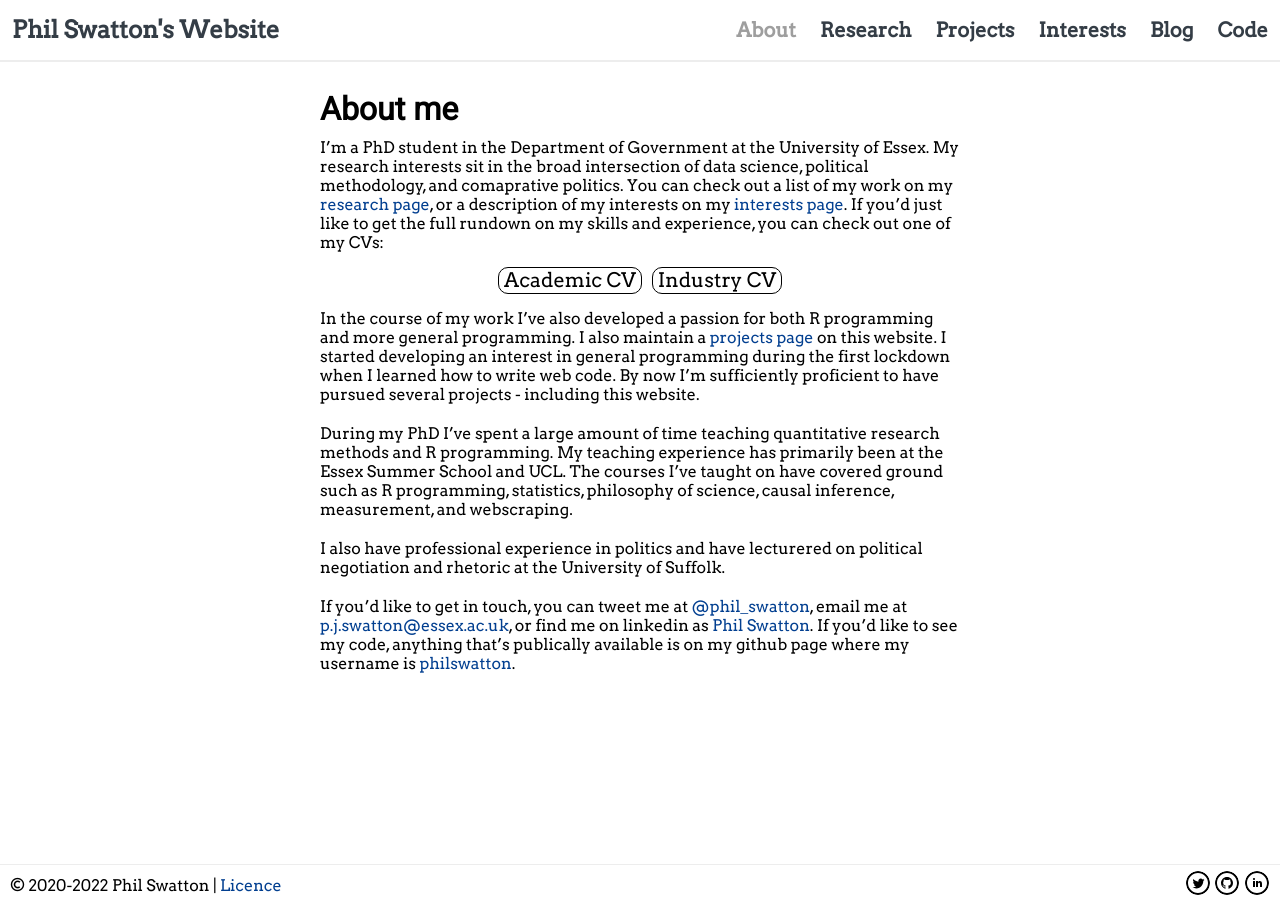
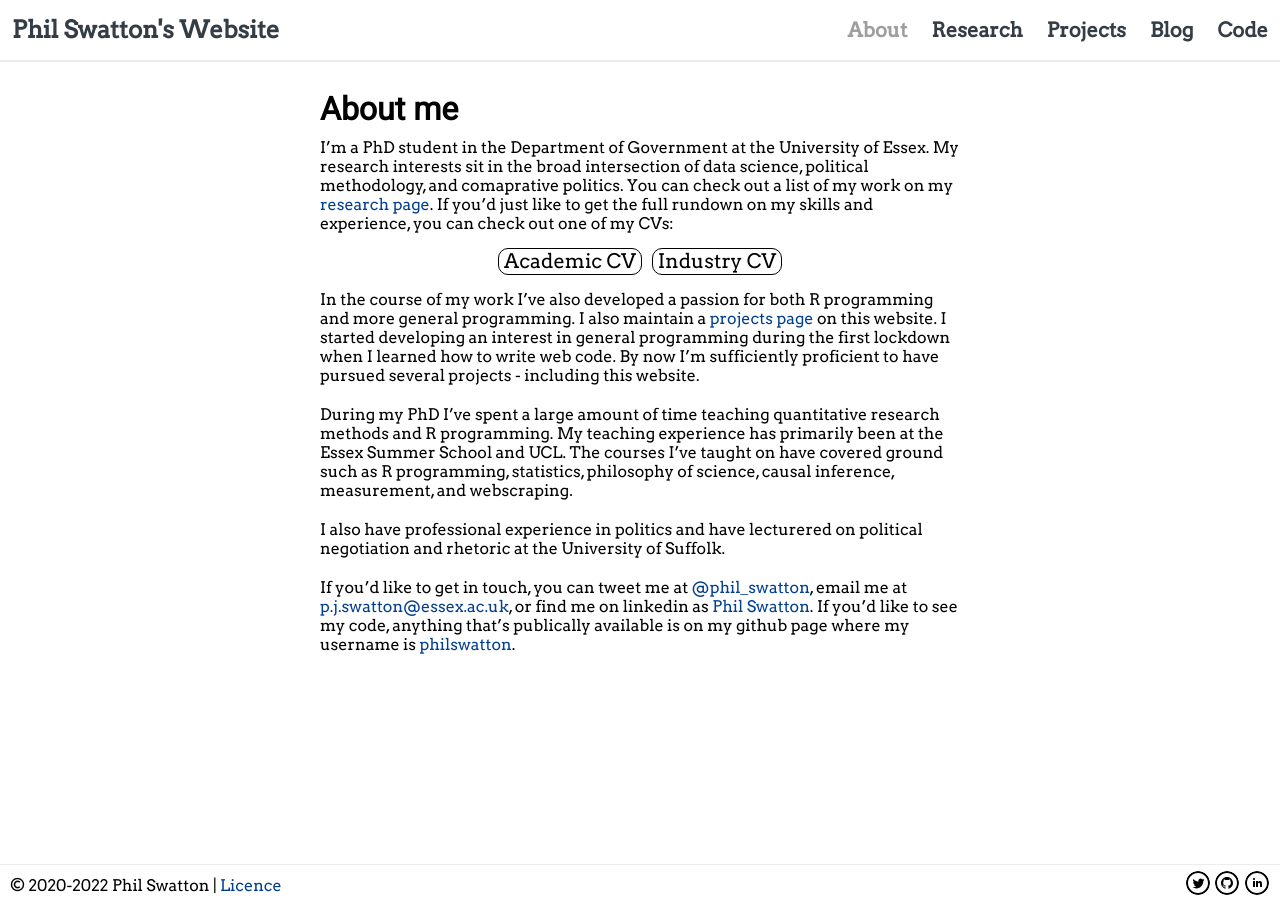
Before and after one commit to philswatton/philswatton.github.io, a Jekyll site: the page built from about.md, in a window 1280 px wide. Built offline with Jekyll 4.4.1, drawn with Linux system fonts in a browser that asks for light colours.

Commit message:
hiding interests page for now

```diff
--- a/_data/navigation.yml
+++ b/_data/navigation.yml
@@ -6,8 +6,8 @@
   link: /research.html
 - name: Projects
   link: /projects/
-- name: Interests
-  link: /interests.html
+# - name: Interests
+#   link: /interests.html
 - name: Blog
   link: /blog.html
 - name: Code
--- a/about.md
+++ b/about.md
@@ -5,7 +5,7 @@ title: interests
 
 # About me
 
-I'm a PhD student in the Department of Government at the University of Essex. My research interests sit in the broad intersection of data science, political methodology, and comaprative politics. You can check out a list of my work on my [research page](/research), or a description of my interests on my [interests page](/interests). If you'd just like to get the full rundown on my skills and experience, you can check out one of my CVs:
+I'm a PhD student in the Department of Government at the University of Essex. My research interests sit in the broad intersection of data science, political methodology, and comaprative politics. You can check out a list of my work on my [research page](/research)<!--, or a description of my interests on my [interests page](/interests)-->. If you'd just like to get the full rundown on my skills and experience, you can check out one of my CVs:
 
 <div class="cv-div">
     <a href="Phil_Swatton_Academic_CV.pdf">Academic CV</a>
```
